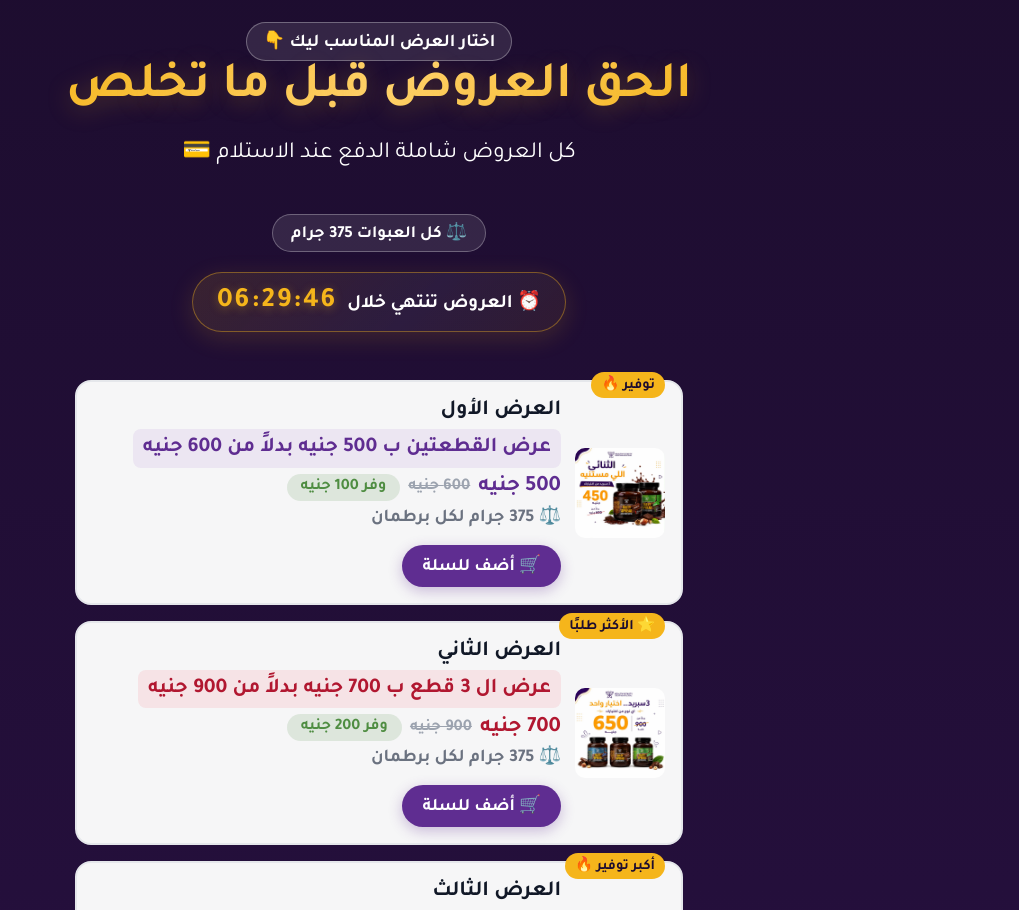
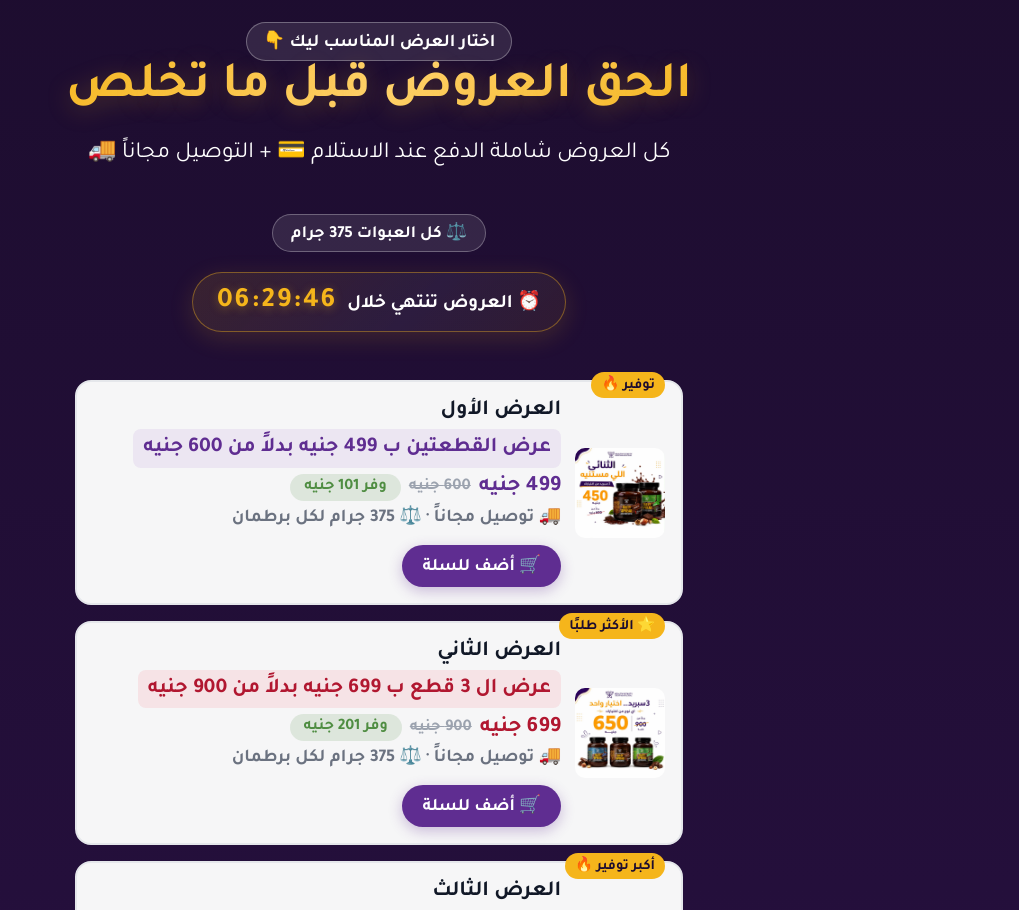
Before and after one commit to mostafaelnemer/healty-spread-landing-page, a React (Vite) app: page / in a window 1280 px wide. Shown: the part 1080-1990 px from the top of the page, without its empty margins (261-1280 px from the left). Built offline with nearby package versions, Linux system fonts and the light colour scheme; no server answers.

Commit message:
update prices 499/699/899, restore free shipping banners

```diff
--- a/src/App.jsx
+++ b/src/App.jsx
@@ -39,6 +39,8 @@ function Header({ brand, nav }) {
   return (
     <>
       <div className="promo-bar">
+        <span>🚚 توصيل مجاناً</span>
+        <span>•</span>
         <span>Healthy Spread بدون سكر مضاف</span>
         <span>•</span>
         <CountdownTimer variant="bar" />
--- a/src/components/OffersSection.jsx
+++ b/src/components/OffersSection.jsx
@@ -126,9 +126,9 @@ export default function OffersSection({ intro, offers, onCheckout }) {
                     <span className="saving-tag">وفر {formatPrice(offer.saving * displayQty)}</span>
                   </div>
                   {offer.configuration?.type === 'bundle' ? (
-                    <p className="bundle-row-meta">⚖️ 375 جرام لكل برطمان · 🥤 350 مل لكل زجاجة كولا</p>
+                    <p className="bundle-row-meta">🚚 توصيل مجاناً · ⚖️ 375 جرام لكل برطمان · 🥤 350 مل لكل زجاجة كولا</p>
                   ) : (
-                    <p className="bundle-row-meta">⚖️ 375 جرام لكل برطمان</p>
+                    <p className="bundle-row-meta">🚚 توصيل مجاناً · ⚖️ 375 جرام لكل برطمان</p>
                   )}
 
                   {inCart ? (
@@ -170,6 +170,7 @@ export default function OffersSection({ intro, offers, onCheckout }) {
         </div>
 
         <div className="trust-pills">
+          <span>🚚 توصيل مجاناً</span>
           <span>💳 الدفع عند الاستلام</span>
           <span>🌿 بدون سكر مضاف</span>
         </div>
@@ -180,6 +181,10 @@ export default function OffersSection({ intro, offers, onCheckout }) {
               <div className="checkout-summary-row">
                 <span>المنتجات ({cartCount})</span>
                 <span>{formatPrice(subtotal)}</span>
+              </div>
+              <div className="checkout-summary-row">
+                <span>🚚 الشحن</span>
+                <span>مجاناً</span>
               </div>
               <div className="checkout-summary-row checkout-summary-total">
                 <span>الإجمالي</span>
--- a/src/components/StepConfirm.jsx
+++ b/src/components/StepConfirm.jsx
@@ -471,6 +471,10 @@ export default function StepConfirm({ form, cartItems: initialItems, onBack, onS
             <span>الاوردر</span>
             <span>{formatPrice(totalPrice)}</span>
           </div>
+          <div className="cart-total-row">
+            <span>🚚 الشحن</span>
+            <span>مجاناً</span>
+          </div>
           <div className="cart-total-row cart-total-grand">
             <span>الإجمالي</span>
             <strong>{formatPrice(grandTotal)}</strong>
--- a/src/data/landingData.js
+++ b/src/data/landingData.js
@@ -109,17 +109,17 @@ export const landingData = {
   offersIntro: {
     eyebrow: 'اختار العرض المناسب ليك 👇',
     title: 'الحق العروض قبل ما تخلص',
-    description: 'كل العروض شاملة الدفع عند الاستلام 💳',
+    description: 'كل العروض شاملة الدفع عند الاستلام 💳 + التوصيل مجاناً 🚚',
   },
   offers: [
     {
       id: 'two-jars',
       title: 'العرض الأول',
-      amount: 'عرض القطعتين ب 500 جنيه بدلاً من 600 جنيه',
+      amount: 'عرض القطعتين ب 499 جنيه بدلاً من 600 جنيه',
       description: '',
-      price: 500,
+      price: 499,
       originalPrice: 600,
-      saving: 100,
+      saving: 101,
       unitsPerPack: 2,
       maxFlavors: 9,
       badge: 'توفير 🔥',
@@ -129,11 +129,11 @@ export const landingData = {
     {
       id: 'three-jars',
       title: 'العرض الثاني',
-      amount: 'عرض ال 3 قطع ب 700 جنيه بدلاً من 900 جنيه',
+      amount: 'عرض ال 3 قطع ب 699 جنيه بدلاً من 900 جنيه',
       description: '',
-      price: 700,
+      price: 699,
       originalPrice: 900,
-      saving: 200,
+      saving: 201,
       unitsPerPack: 3,
       maxFlavors: 9,
       badge: '⭐ الأكثر طلبًا',
@@ -143,11 +143,11 @@ export const landingData = {
     {
       id: 'four-jars',
       title: 'العرض الثالث',
-      amount: 'عرض ال 4 قطع ب 900 جنيه بدلاً من 1200 جنيه',
+      amount: 'عرض ال 4 قطع ب 899 جنيه بدلاً من 1200 جنيه',
       description: '',
-      price: 900,
+      price: 899,
       originalPrice: 1200,
-      saving: 300,
+      saving: 301,
       unitsPerPack: 4,
       maxFlavors: 9,
       badge: 'أكبر توفير 🔥',
```
